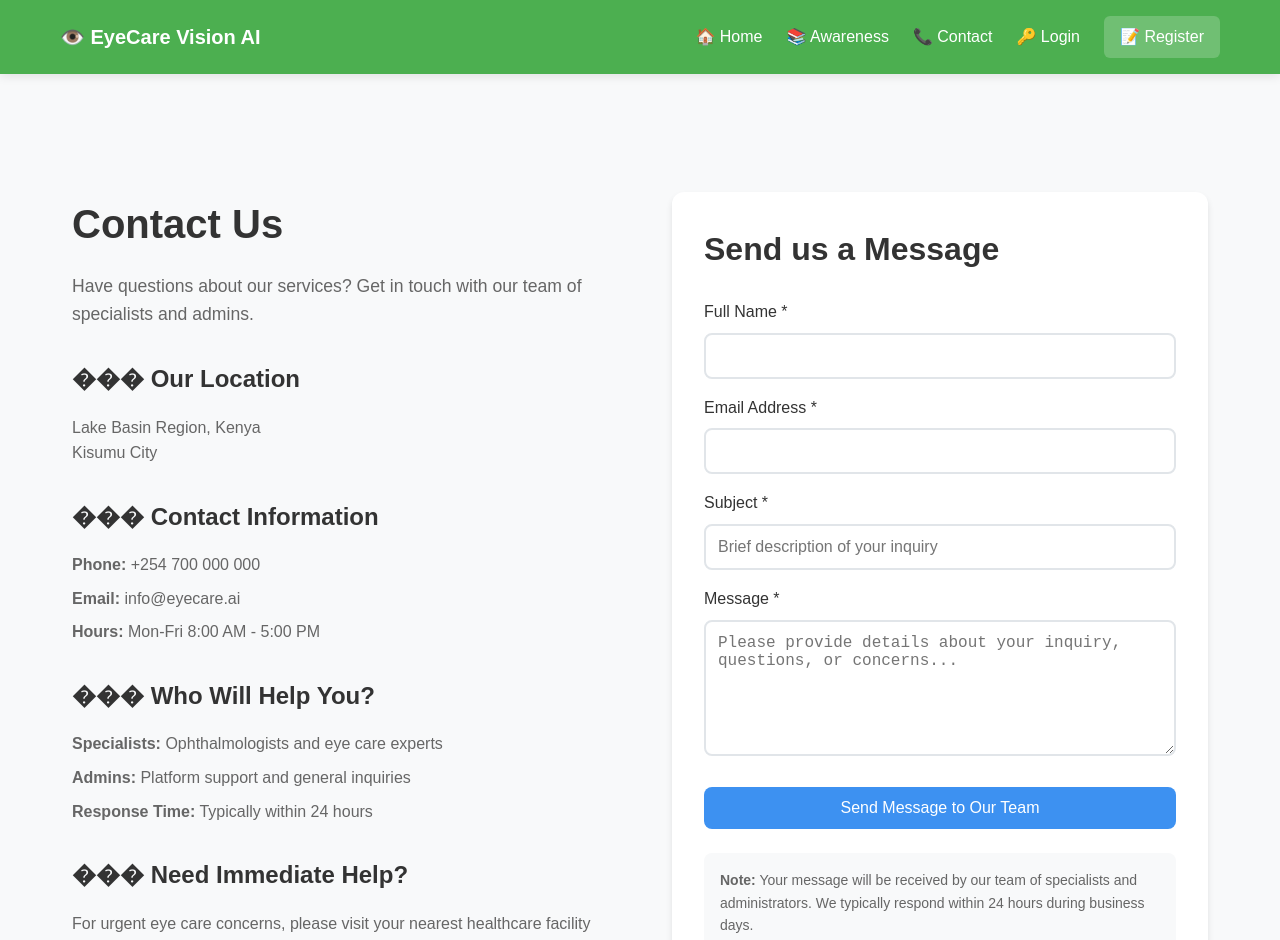
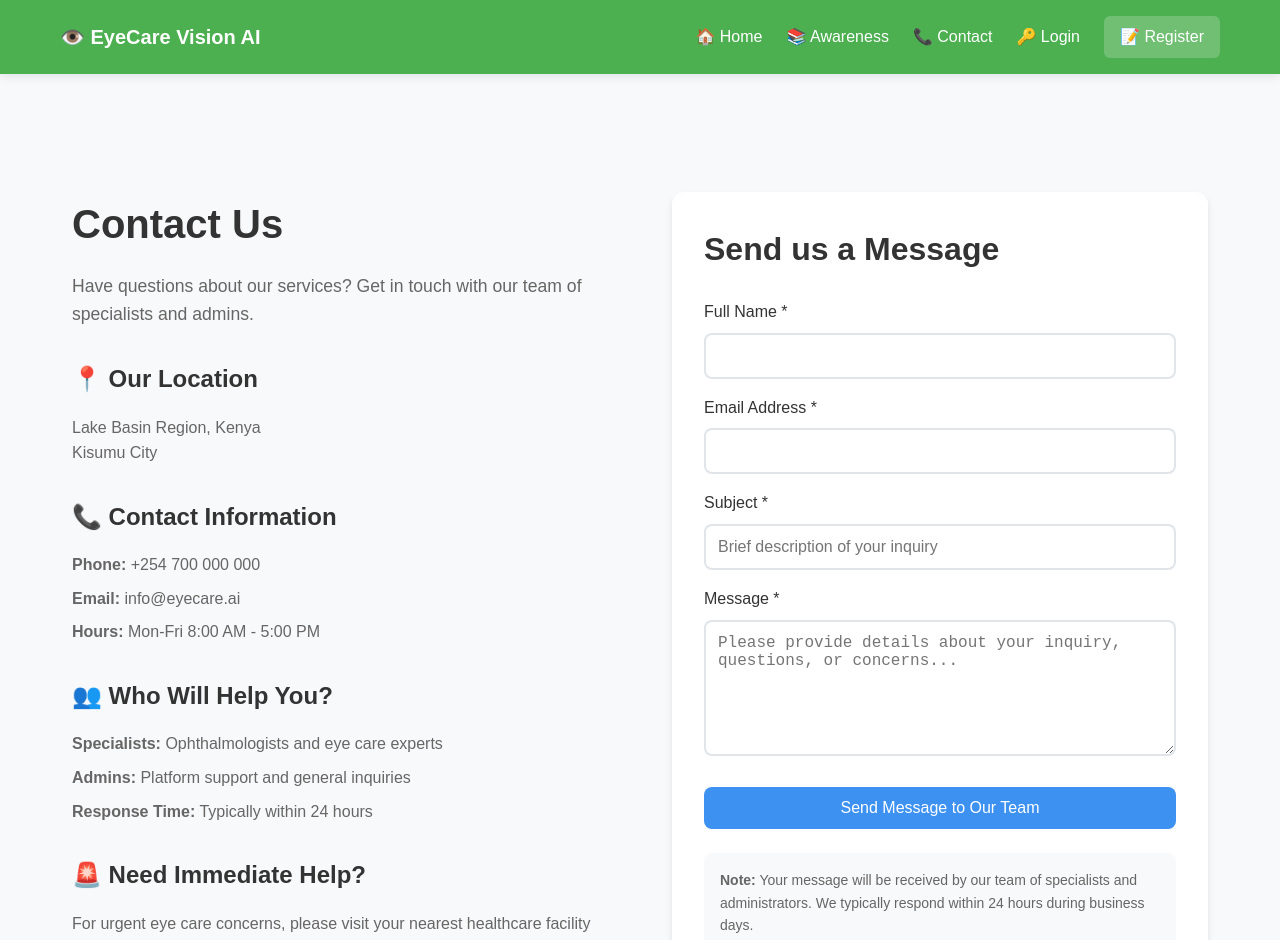
Before and after one commit to Zainabsaners/Eyecare, a React app in the folder frontend/: page /contact in a window 1280 px wide. Shown: the top 940 px of the page. Built offline with nearby package versions, Linux system fonts and the light colour scheme; no server answers; the HTML template or start-up script is replaced by a standard one.

Commit message:
Fix: Add API_BASE_URL and fix template literal syntax

```diff
--- a/frontend/src/components/Contact/Contact.jsx
+++ b/frontend/src/components/Contact/Contact.jsx
@@ -13,6 +13,9 @@ const Contact = () => {
   const [loading, setLoading] = useState(false);
   const [success, setSuccess] = useState('');
   const [error, setError] = useState('');
+
+  // ADD THIS LINE - Define the API base URL
+  const API_BASE_URL = 'https://eyecare-utjw.onrender.com';
 
   // Pre-fill form if user is logged in
   React.useEffect(() => {
@@ -39,7 +42,8 @@ const Contact = () => {
     setSuccess('');
 
     try {
-      const response = await axios.post('${API_BASE_URL}/api/contact/contact-messages/', formData,{
+      // FIXED: Use backticks (`) instead of single quotes (') for template literal
+      const response = await axios.post(`${API_BASE_URL}/api/contact/contact-messages/`, formData, {
         headers: {
           'Content-Type': 'application/json'
         }
@@ -91,7 +95,7 @@ const Contact = () => {
           </p>
 
           <div style={{ marginBottom: '2rem' }}>
-            <h3 style={{ color: '#333', marginBottom: '1rem' }}>��� Our Location</h3>
+            <h3 style={{ color: '#333', marginBottom: '1rem' }}>📍 Our Location</h3>
             <p style={{ color: '#666', marginBottom: '1rem' }}>
               Lake Basin Region, Kenya<br />
               Kisumu City
@@ -99,7 +103,7 @@ const Contact = () => {
           </div>
 
           <div style={{ marginBottom: '2rem' }}>
-            <h3 style={{ color: '#333', marginBottom: '1rem' }}>��� Contact Information</h3>
+            <h3 style={{ color: '#333', marginBottom: '1rem' }}>📞 Contact Information</h3>
             <p style={{ color: '#666', marginBottom: '0.5rem' }}>
               <strong>Phone:</strong> +254 700 000 000
             </p>
@@ -112,7 +116,7 @@ const Contact = () => {
           </div>
 
           <div style={{ marginBottom: '2rem' }}>
-            <h3 style={{ color: '#333', marginBottom: '1rem' }}>��� Who Will Help You?</h3>
+            <h3 style={{ color: '#333', marginBottom: '1rem' }}>👥 Who Will Help You?</h3>
             <p style={{ color: '#666', marginBottom: '0.5rem' }}>
               <strong>Specialists:</strong> Ophthalmologists and eye care experts
             </p>
@@ -125,7 +129,7 @@ const Contact = () => {
           </div>
 
           <div>
-            <h3 style={{ color: '#333', marginBottom: '1rem' }}>��� Need Immediate Help?</h3>
+            <h3 style={{ color: '#333', marginBottom: '1rem' }}>🚨 Need Immediate Help?</h3>
             <p style={{ color: '#666' }}>
               For urgent eye care concerns, please visit your nearest healthcare facility
               or contact emergency services.
```
